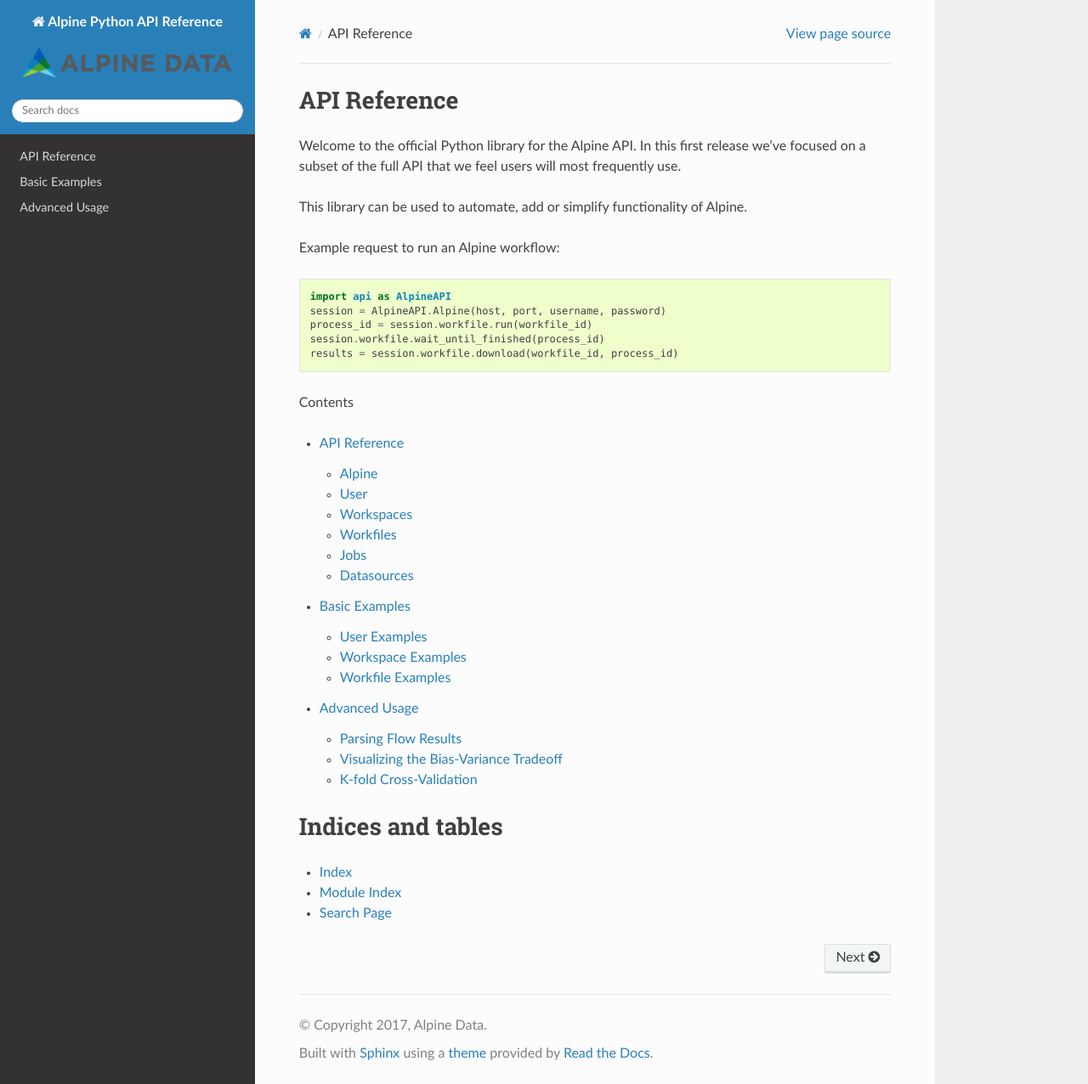
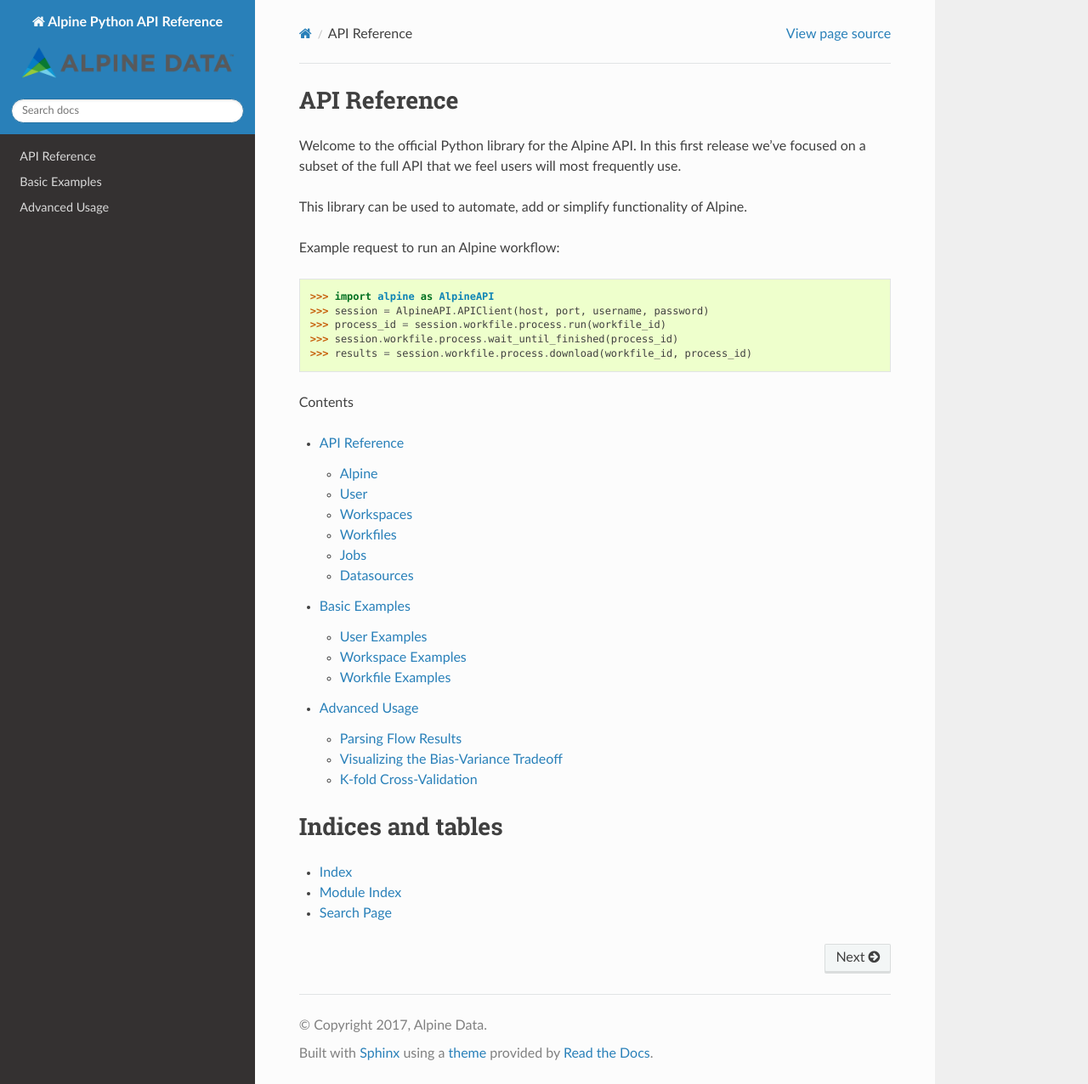
Before and after one commit to AlpineNow/python-alpine-api, a Sphinx documentation site: the page built from doc/index.rst, in a window 1280 px wide and 1276 px high. Shown: the whole window at 85% size. Built offline with Sphinx 7.4.7 and the Read the Docs theme 2.0.0, drawn with Linux system fonts in a browser that asks for light colours.

Commit message:
Adding requirements.txt for readthedocs.

```diff
--- a/doc/index.rst
+++ b/doc/index.rst
@@ -13,11 +13,11 @@
 
 Example request to run an Alpine workflow::
 
-    import api as AlpineAPI
-    session = AlpineAPI.Alpine(host, port, username, password)
-    process_id = session.workfile.run(workfile_id)
-    session.workfile.wait_until_finished(process_id)
-    results = session.workfile.download(workfile_id, process_id)
+    >>> import alpine as AlpineAPI
+    >>> session = AlpineAPI.APIClient(host, port, username, password)
+    >>> process_id = session.workfile.process.run(workfile_id)
+    >>> session.workfile.process.wait_until_finished(process_id)
+    >>> results = session.workfile.process.download(workfile_id, process_id)
 
 Contents
 
--- /dev/null
+++ b/doc/requirements.txt
@@ -0,0 +1,3 @@
+sphinx>=1.4
+ipykernel
+nbsphinx
```
